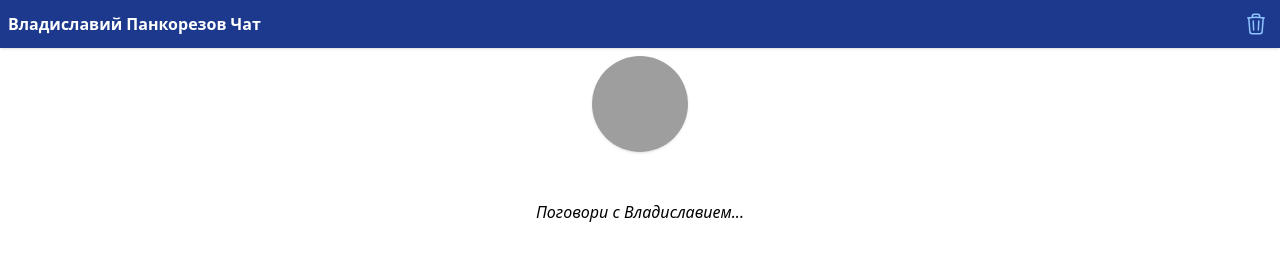
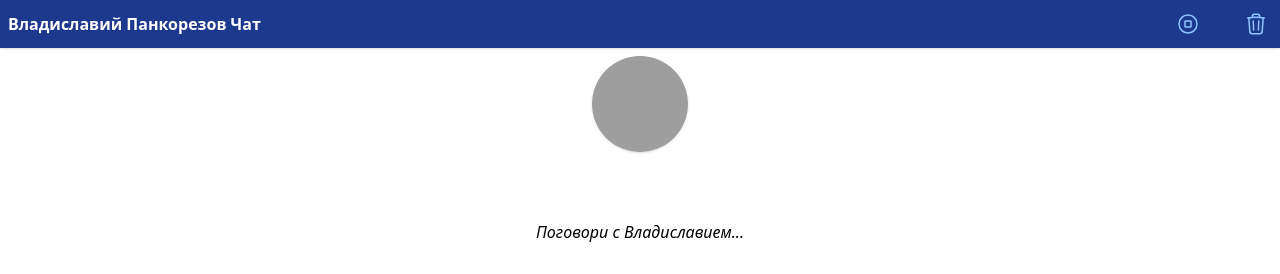
Before and after one commit to posttoska/vchat, a React app in the folder frontend/: page / in a window 1280 px wide. Shown: the top 274 px of the page. Built offline with nearby package versions, Linux system fonts and the light colour scheme; grey boxes are pictures that could not be loaded; the HTML template or start-up script is replaced by a standard one.

Commit message:
stop button added

```diff
--- a/frontend/src/components/Controller.tsx
+++ b/frontend/src/components/Controller.tsx
@@ -17,14 +17,6 @@ function Controller() {
         return url;
     };
 
-    // pause audio button
-    const pauseAudio = () => {
-        if (currentAudio) {
-
-            currentAudio.pause();
-
-        };
-    };
 
     // pause audio if record started
     const handleStart = () => {
@@ -94,10 +86,12 @@ function Controller() {
     return (
 
         <div>
-            <div className='h-screen overflow-y-hidden'>
+            <div className='h-screen flex flex-col'>
 
                 {/* title */}
-                <Title setMessages={setMessages} />
+                    <div>
+                        <Title setMessages={setMessages} stopModelAnswer={handleStart}/>
+                    </div>
 
                 {/* image */}
                 <div className='flex items-center justify-center p-2'>
@@ -109,7 +103,7 @@ function Controller() {
                 </div>
 
                 {/* conversation */}
-                <div className='mt-5 px-5'>
+                <div className='flex-1 overflow-y-auto pb-5 pt-5'>
 
                     {messages.map((audio, index) => {
                             return (
@@ -122,7 +116,7 @@ function Controller() {
                             {/* sender */}
                             <div className="nt-4">
                                     <p className={audio.sender == "model" ? "text-right mr-2 italic text-green-500" : "ml-2 italic text-blue-500"}>
-                                        {audio.sender}
+                                        {audio.sender == "model" ? "Владиславий" : "Я"}
                                     </p>
 
                                 {/* audio message */}
@@ -146,10 +140,8 @@ function Controller() {
                     )}
                 </div>
 
-
-
                 {/* recorder */}
-                <div className='fixed bottom-0 w-full py-6 border-t text-center bg-gradient-to-r from-red-500 to-violet-600'>
+                <div className='bottom-0 w-full py-6 border-t text-center bg-gradient-to-r from-red-500 to-violet-600'>
                     <div className='flex justify-center items-center w-full'>
                         <RecordMessage handleStart={handleStart} handleStop={handleStop}/>
                     </div>
--- a/frontend/src/components/Title.tsx
+++ b/frontend/src/components/Title.tsx
@@ -4,9 +4,10 @@ import axios from 'axios';
 // set any values with this setter
 type Props = {
     setMessages: any;
+    stopModelAnswer: any;
 }
 
-function Title({ setMessages }: Props) {
+function Title({ setMessages, stopModelAnswer }: Props) {
 
     const [isResetting, setIsResetting] = useState(false);
 
@@ -40,6 +41,33 @@ function Title({ setMessages }: Props) {
 
             <div className='p-2'>Владиславий Панкорезов Чат</div>
 
+            <div className='flex items-center gap-5'>
+                <button
+                    onClick={stopModelAnswer}
+                    className={
+                        "p-3 hover:bg-gray-800 rounded transition-all duration-300 text-blue-300 hover:text-pink-500 "
+                    }
+                >
+                    <svg xmlns="http://www.w3.org/2000/svg"
+                    fill="none"
+                    viewBox="0 0 24 24"
+                    stroke-width="1.5"
+                    stroke="currentColor"
+                    class="size-6">
+
+                    <path
+                    stroke-linecap="round"
+                    stroke-linejoin="round"
+                    d="M21 12a9 9 0 1 1-18 0 9 9 0 0 1 18 0Z" />
+                    <path
+                    stroke-linecap="round"
+                    stroke-linejoin="round"
+                    d="M9 9.563C9 9.252 9.252 9 9.563 9h4.874c.311 0 .563.252.563.563v4.874c0 .311-.252.563-.563.563H9.564A.562.562 0 0 1 9 14.437V9.564Z" />
+                </svg>
+
+                </button>
+
+
                 <button
                     onClick={resetConversation}
                     className={
@@ -58,6 +86,7 @@ function Title({ setMessages }: Props) {
                     d="m14.74 9-.346 9m-4.788 0L9.26 9m9.968-3.21c.342.052.682.107 1.022.166m-1.022-.165L18.16 19.673a2.25 2.25 0 0 1-2.244 2.077H8.084a2.25 2.25 0 0 1-2.244-2.077L4.772 5.79m14.456 0a48.108 48.108 0 0 0-3.478-.397m-12 .562c.34-.059.68-.114 1.022-.165m0 0a48.11 48.11 0 0 1 3.478-.397m7.5 0v-.916c0-1.18-.91-2.164-2.09-2.201a51.964 51.964 0 0 0-3.32 0c-1.18.037-2.09 1.022-2.09 2.201v.916m7.5 0a48.667 48.667 0 0 0-7.5 0" />
                     </svg>
                 </button>
+            </div>
 
         </div>
     )
```
Lines whose indentation alone changed are shown as unchanged.
